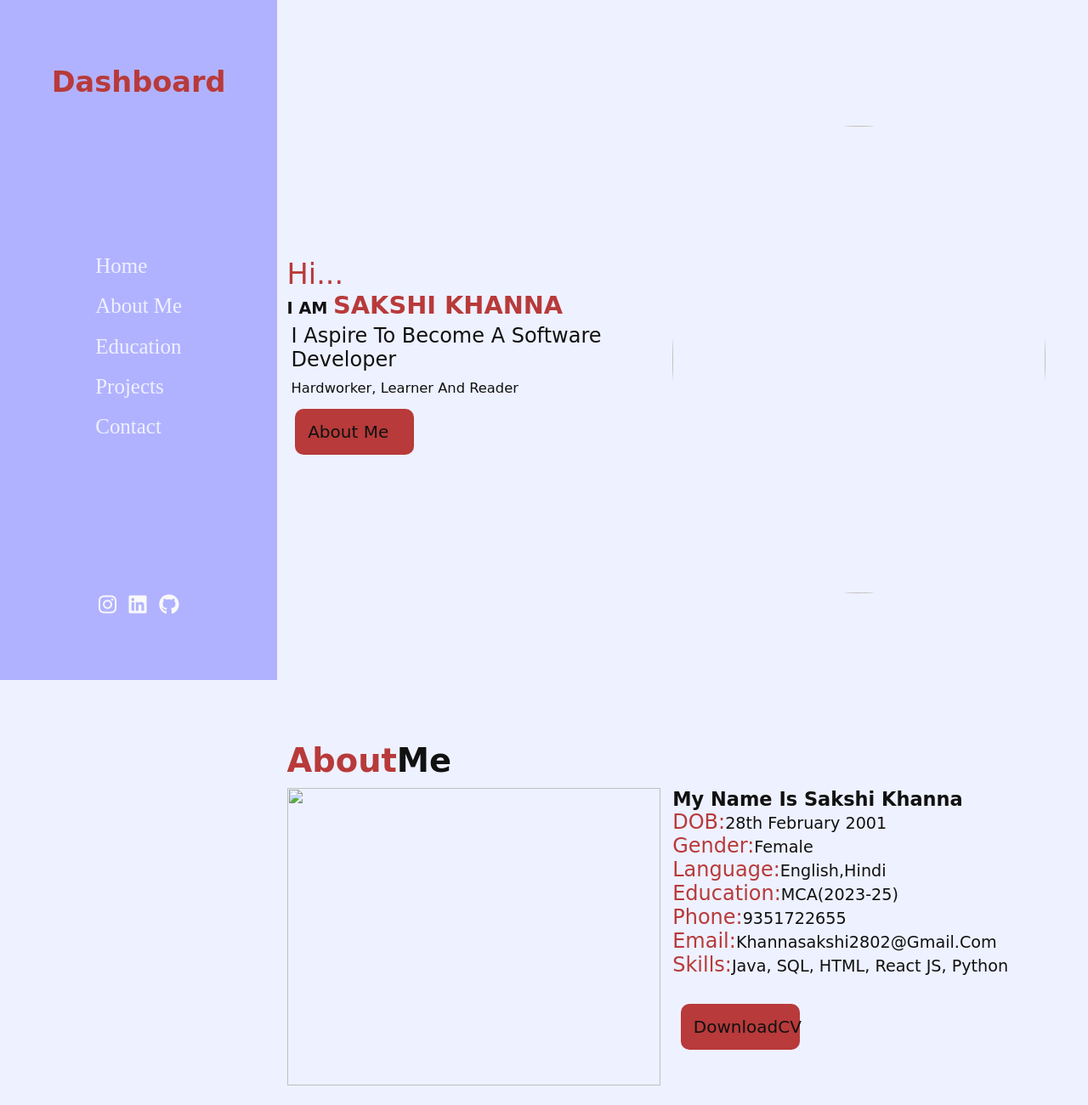
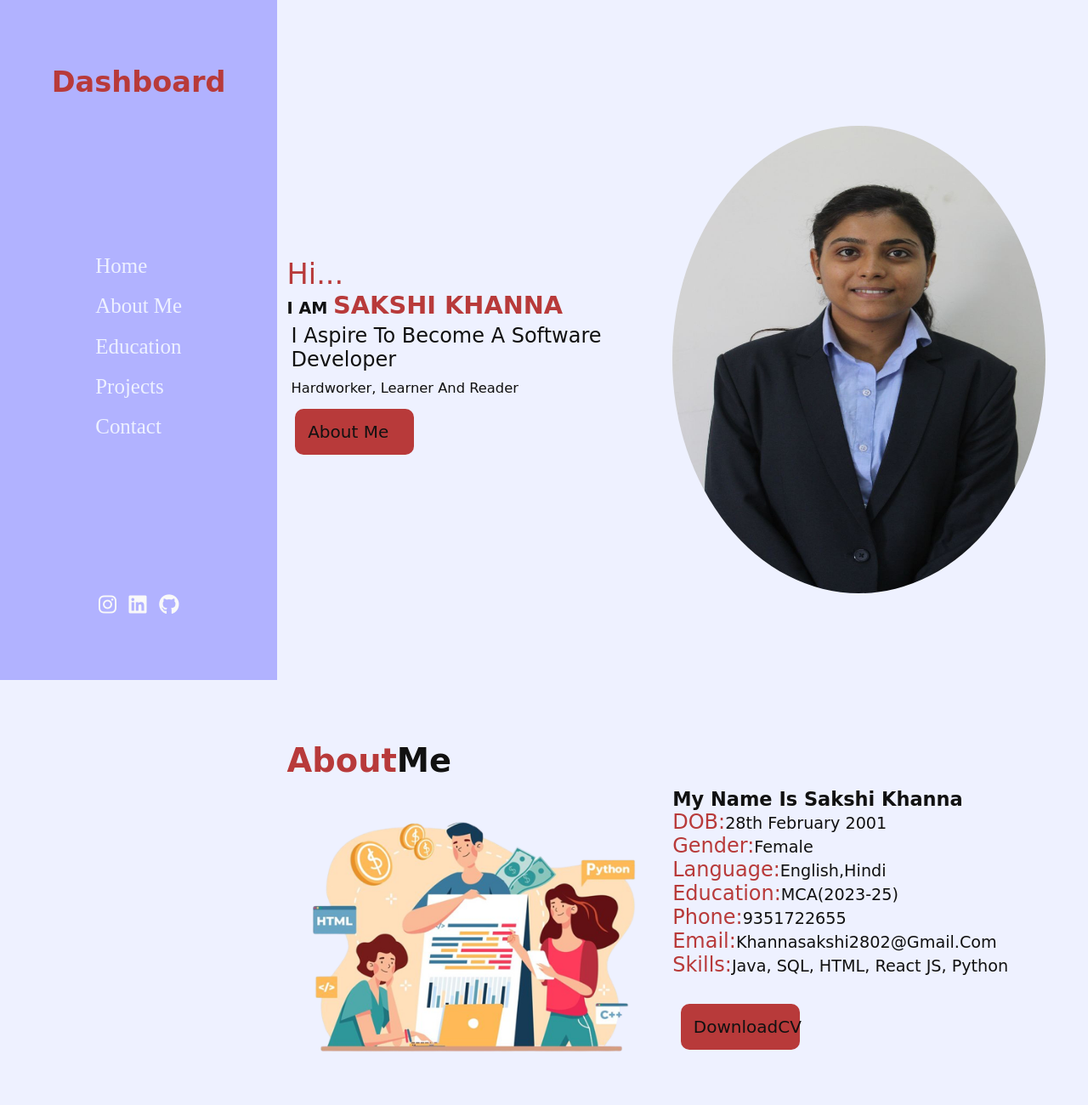
Before and after one commit to sakshi2802khanna/portfolio, a plain HTML site: page index.html in a window 1280 px wide. Shown: the top 1300 px of the page at 85% size. Drawn offline with Linux system fonts and the light colour scheme; files whose address does not match are found by name.

Commit message:
Update index.html

```diff
--- a/index.html
+++ b/index.html
@@ -40,14 +40,14 @@
                 <p class="text">Hardworker, Learner and Reader </p>
                 <a href="#about" class="btn">About Me</a>
             </div>
-            <div class="image"><img src="img/formalphoto.jpg" alt="" srcset="" height="550px" width="200px" style="border-radius: 50%;"></div>
+            <div class="image"><img src="formalphoto.jpg" alt="" srcset="" height="550px" width="200px" style="border-radius: 50%;"></div>
           </div>
         </div>
     </section>
     <section class="about" id="about">
         <h1 class="heading"><span>About</span>Me</h1>
         <div class="about-info">
-        <div class="image"><img src="css/about.png" alt="" srcset=""></div>
+        <div class="image"><img src="about.png" alt="" srcset=""></div>
         <div class="content">
             <h3>My Name is Sakshi Khanna</h3>
             <div class="information">
```
